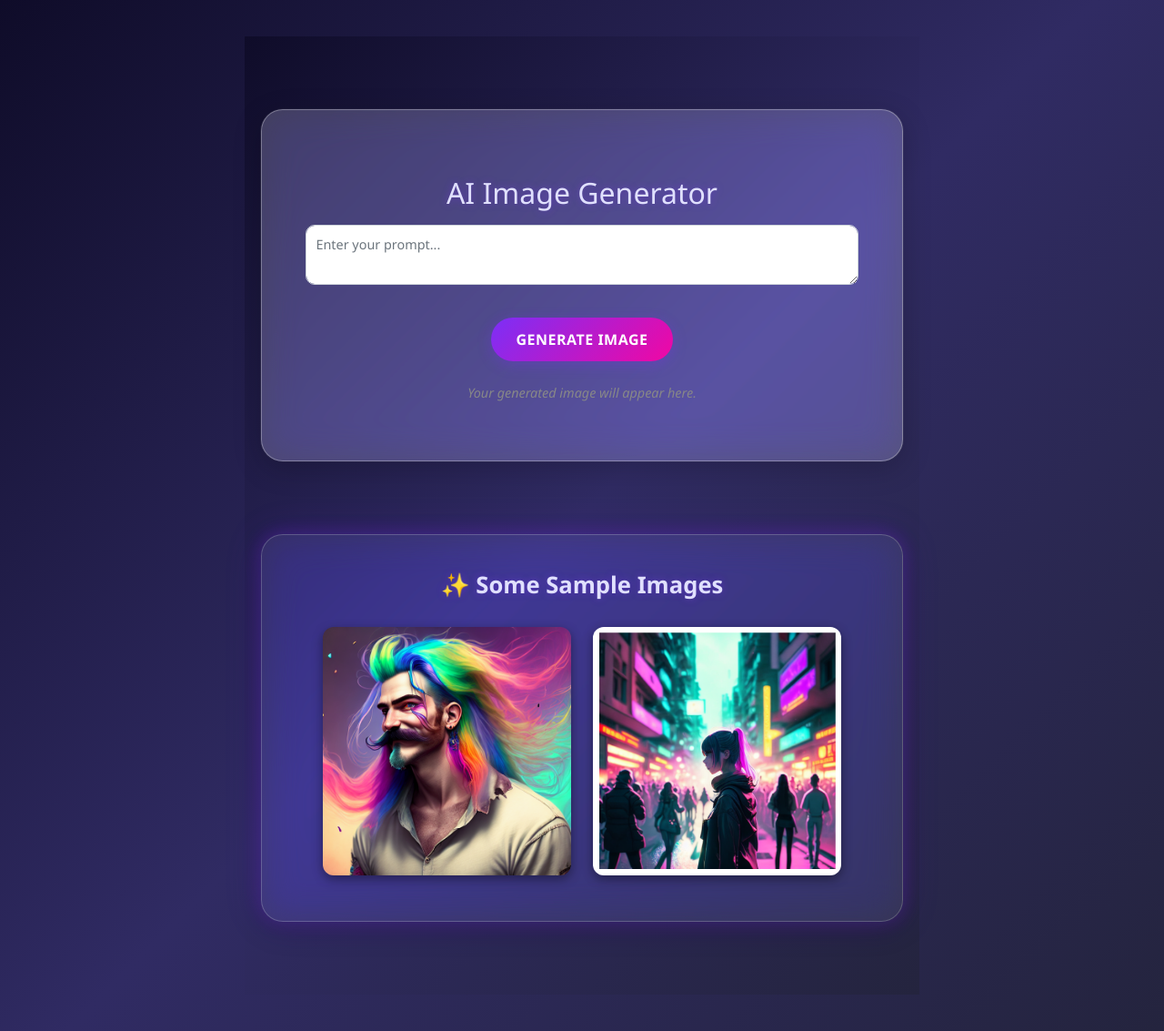
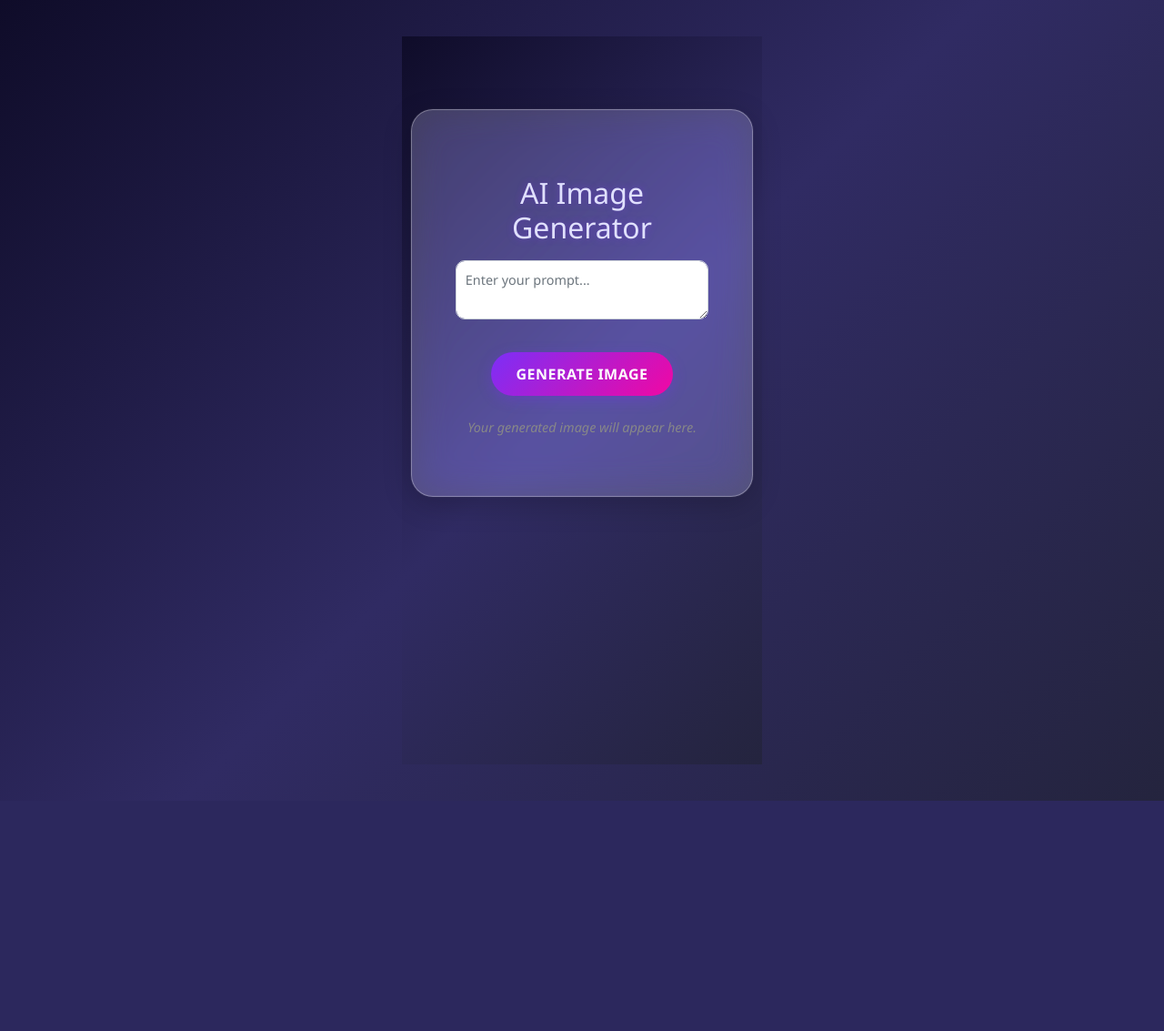
Before and after one commit to tomararyan-001/Text-to-image, a Flask app: page / in a window 1280 px wide. Shown: the whole page at 91% size. After the commit the page ends 880 px from the top, so only its background shows below. Run offline with Flask 3, Linux system fonts and the light colour scheme; some libraries are stand-ins or nearby versions.

Commit message:
Update index.html

```diff
--- a/text_to_image_generation_project/templates/index.html
+++ b/text_to_image_generation_project/templates/index.html
@@ -13,7 +13,7 @@
       background: linear-gradient(135deg, #0f0c29, #302b63, #24243e);
       min-height: 100vh;
       display: flex;
-      flex-direction: column; /* stack containers vertically */
+      flex-direction: column;
       align-items: center;
       justify-content: flex-start;
       color: #fff;
@@ -119,10 +119,10 @@
     }
 
 .container {
-  width: 95%;                 /* take up more width */
-  max-width: 1200px;          /* increased from 900px */
+  width: 95%;
+  max-width: 1200px;
   margin: 40px auto;
-  padding: 3rem 3rem;         /* more inner spacing */
+  padding: 3rem 3rem;
   background: rgba(255, 255, 255, 0.2);
   backdrop-filter: blur(20px) saturate(180%);
   -webkit-backdrop-filter: blur(20px) saturate(180%);
@@ -144,10 +144,10 @@
 }
 
 .my-container {
-  width: 95%;                 /* take up more width */
-  max-width: 1200px;          /* increased from 900px */
+  width: 95%;
+  max-width: 1200px;
   margin: 40px auto;
-  padding: 2.5rem 3rem;       /* more inner spacing */
+  padding: 2.5rem 3rem;
   background: rgba(255, 255, 255, 0.08);
   backdrop-filter: blur(20px) saturate(180%);
   -webkit-backdrop-filter: blur(20px) saturate(180%);
@@ -219,12 +219,8 @@
             <p class="placeholder-text">Your generated image will appear here.</p>
         </div>
     </div>
-  <!-- Sample images container, placed BELOW the main container -->
-    <div class="my-container">
-        <h2>✨ Some Sample Images</h2>
-        <img src="sample 1.png" alt="Image 1" style="width:300px; height:auto;">
-        <img src="sample 2.png" alt="Image 2" style="width:300px; height:auto;">
-    </div>
+
+
     <script>
         function generateImage() {
             const text = document.getElementById('text-input').value;
```
